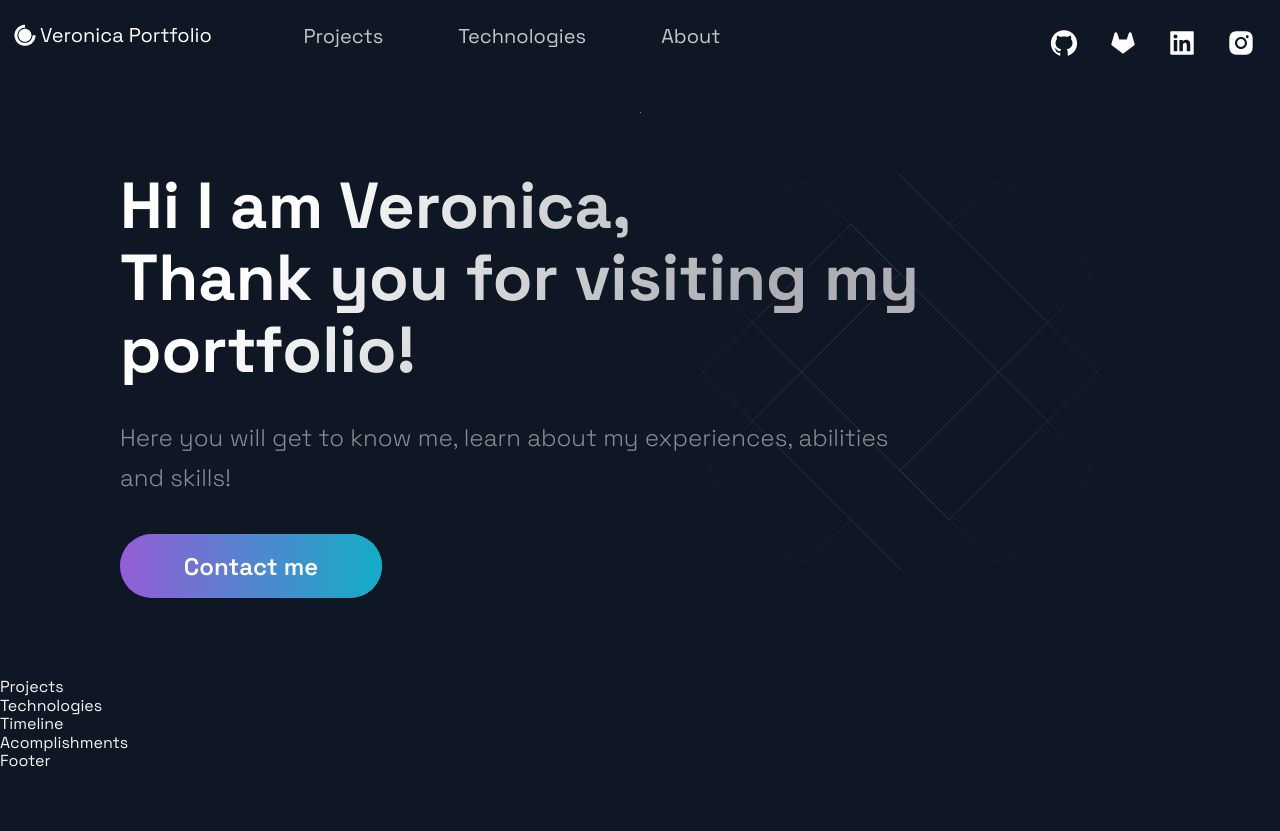
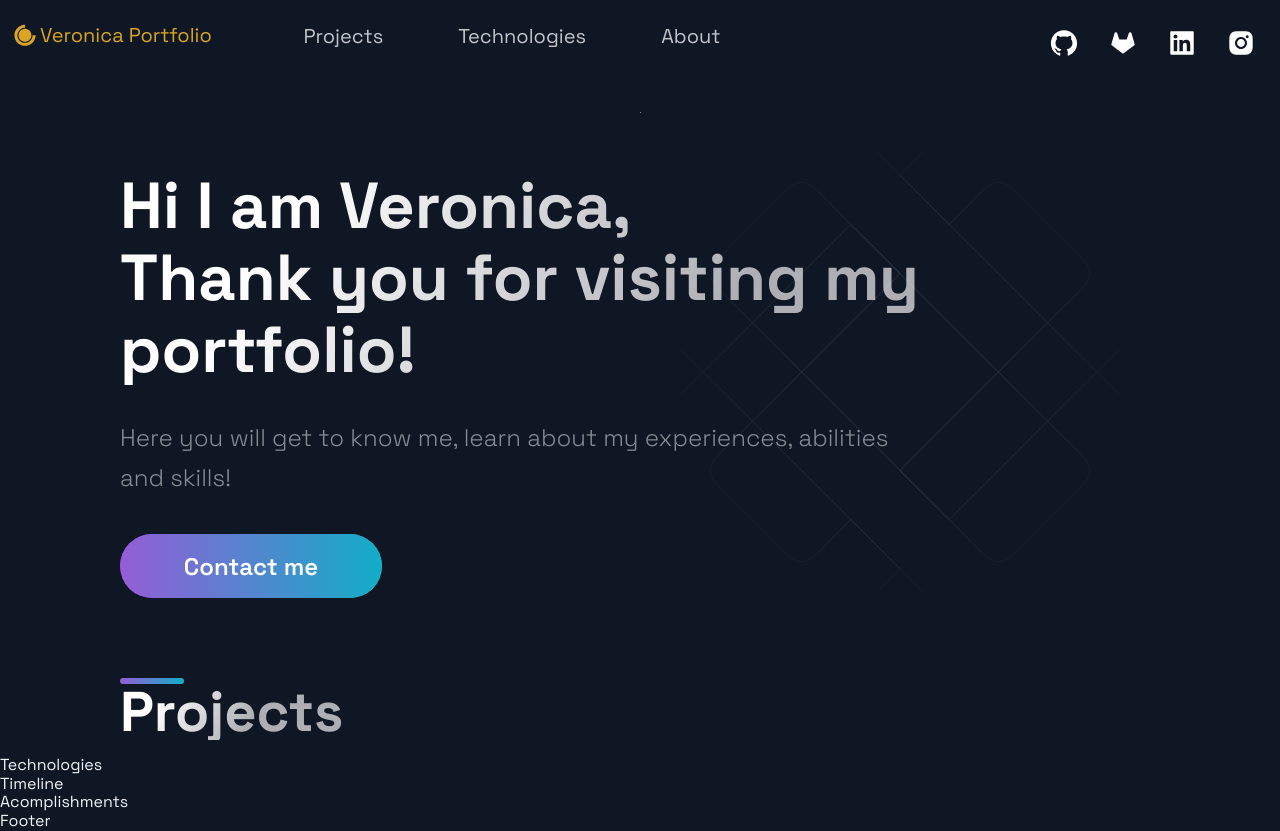
Before and after one commit to veronica-christ/Portfolio1, a Next.js app: page / in a window 1280 px wide. Before the commit the page ends 800 px from the top, so only its background shows below. Built offline with nearby package versions, Linux system fonts and the light colour scheme.

Commit message:
unCommented

```diff
--- a/src/components/Header/Header.js
+++ b/src/components/Header/Header.js
@@ -10,7 +10,7 @@ const Header = () =>  (
  <Container>
   <Div1>
    <Link href="/">
-    <a style={{display:"flex", alignItems:"center", color:"white", marginBottom:'20px'}}>
+    <a style={{display:"flex", alignItems:"center", color:"goldenrod", marginBottom:'20px'}}>
 
      <DiCssdeck size="3rem"/><Span  >Veronica Portfolio</Span>
     </a>
--- a/src/components/Hero/Hero.js
+++ b/src/components/Hero/Hero.js
@@ -7,7 +7,7 @@ import { LeftSection } from './HeroStyles';
 const Hero = (props) => (
   <Section row nopadding>
 <LeftSection>
-  <SectionTitle main center>
+  <SectionTitle main center >
 Hi I am Veronica,<br/>
 Thank you for visiting my portfolio!
   </SectionTitle>
--- a/src/components/Hero/HeroStyles.js
+++ b/src/components/Hero/HeroStyles.js
@@ -2,6 +2,7 @@ import styled from 'styled-components';
 
 export const LeftSection = styled.div`
   width: 100%;
+
   @media ${(props) => props.theme.breakpoints.sm} {
     width: 80%;
     display: flex;
--- a/src/components/Projects/Projects.js
+++ b/src/components/Projects/Projects.js
@@ -5,9 +5,13 @@ import { Section, SectionDivider, SectionTitle } from '../../styles/GlobalCompon
 import { projects } from '../../constants/constants';
 
 const Projects = () => (
-  <div>
+ <Section nopadding id="projects">
+  <SectionDivider/>
+  <SectionTitle>
     Projects
-  </div>
+  </SectionTitle>
+
+ </Section>
 );
 
 export default Projects;
```
